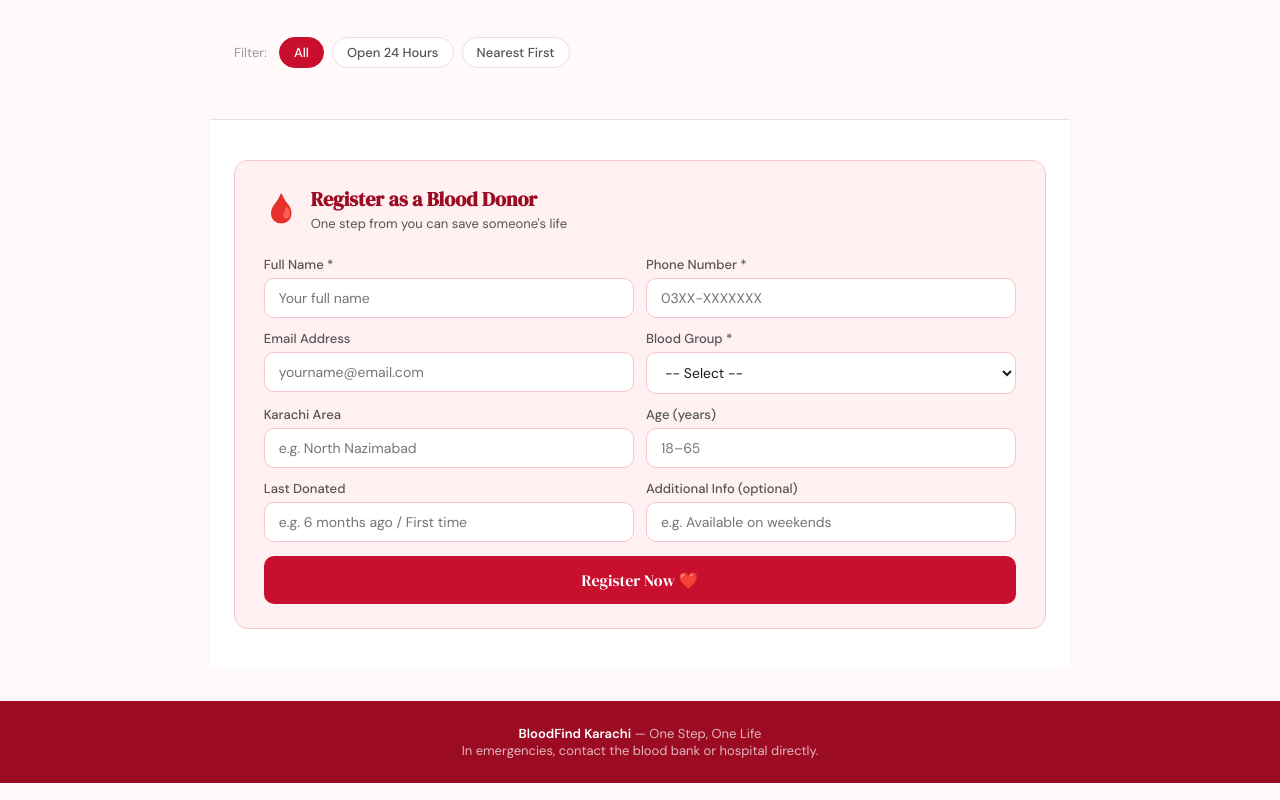
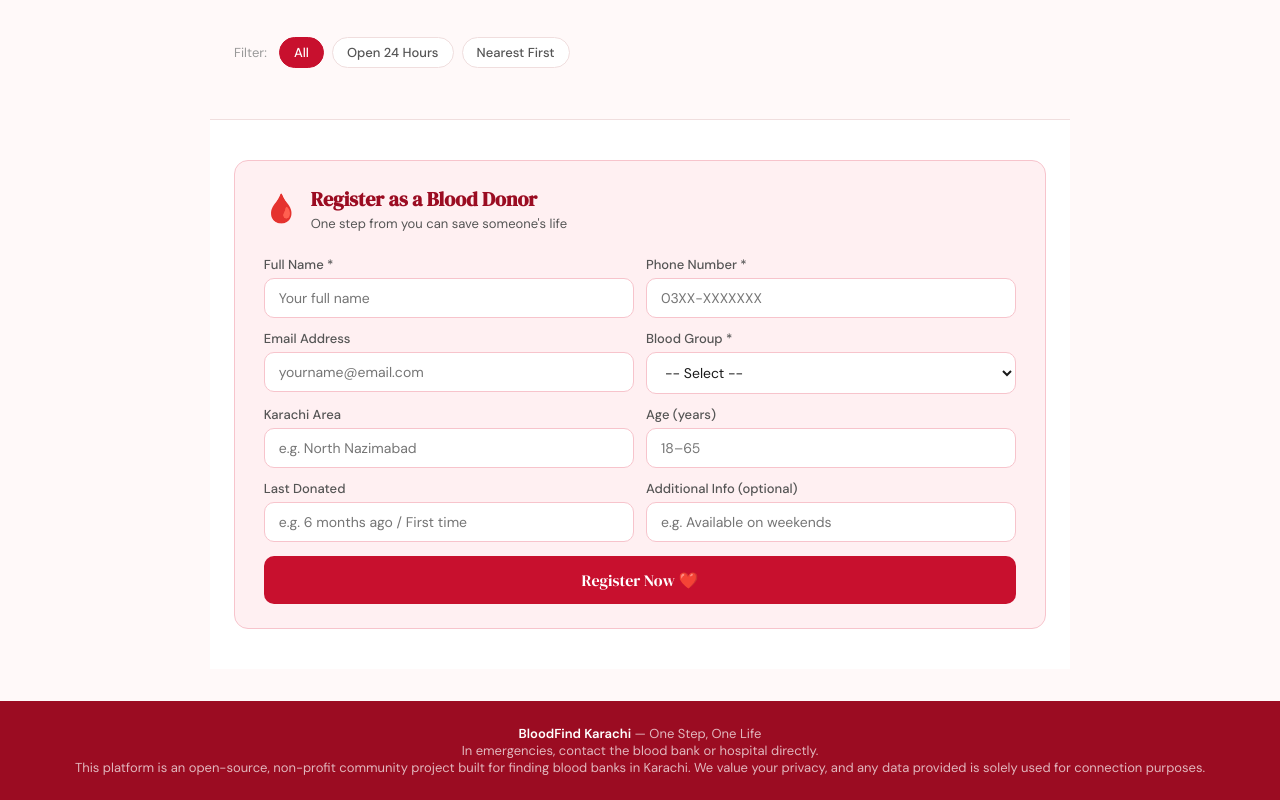
Before and after one commit to Hunain124/blood-bank-data, a website: page index.html in a window 1280 px wide. Shown: the part 628-1428 px from the top of the page. Drawn offline with Linux system fonts and the light colour scheme; some packages are replaced by stand-ins of ours; no server answers; a script that the page names is missing.

Commit message:
added vercel config

```diff
--- a/index.html
+++ b/index.html
@@ -94,7 +94,8 @@
 
 <footer>
   <strong>BloodFind Karachi</strong> — One Step, One Life<br>
-  In emergencies, contact the blood bank or hospital directly.
+  In emergencies, contact the blood bank or hospital directly.<br>
+  This platform is an open-source, non-profit community project built for finding blood banks in Karachi. We value your privacy, and any data provided is solely used for connection purposes.
 </footer>
 
 <!-- EMAIL MODAL -->
```
Also changed, not shown: vercel.json (added).
